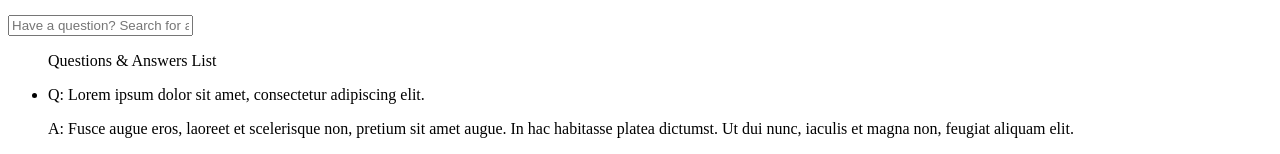
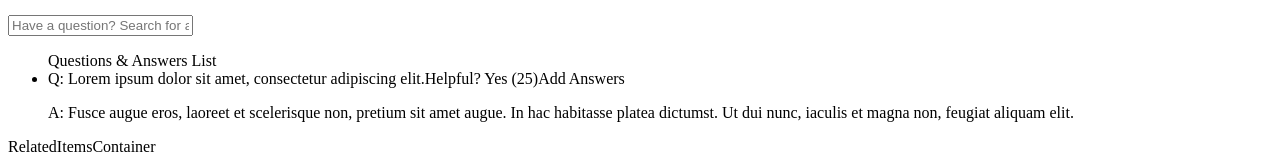
Before and after one commit to Beast-Technology/Atelier, a React (Create React App) app in the folder client/: page / in a window 1280 px wide. Shown: the part 329-483 px from the top of the page. Built offline with nearby package versions, Linux system fonts and the light colour scheme; no server answers; the HTML template or start-up script is replaced by a standard one.

Commit message:
Update QAList with Helpful and Add Answers

```diff
--- a/client/src/QuestionsAndAnswers/QAListEntry.jsx
+++ b/client/src/QuestionsAndAnswers/QAListEntry.jsx
@@ -3,7 +3,11 @@ import React from 'react';
 export default function QAListEntry() {
   return (
     <li>
-      <p>Q: Lorem ipsum dolor sit amet, consectetur adipiscing elit.</p>
+      <div>
+        <span>Q: Lorem ipsum dolor sit amet, consectetur adipiscing elit.</span>
+        <span>Helpful? Yes (25)</span>
+        <span>Add Answers</span>
+      </div>
       <p>A: Fusce augue eros, laoreet et scelerisque non, pretium sit amet augue. In hac habitasse platea dictumst. Ut dui nunc, iaculis et magna non, feugiat aliquam elit.</p>
     </li>
   )
```
